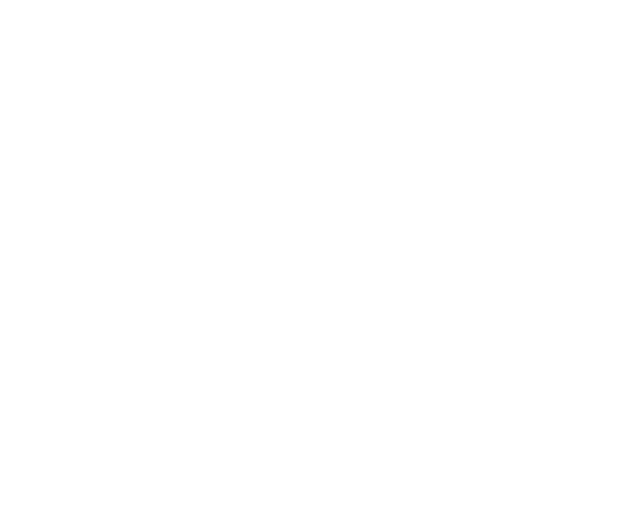
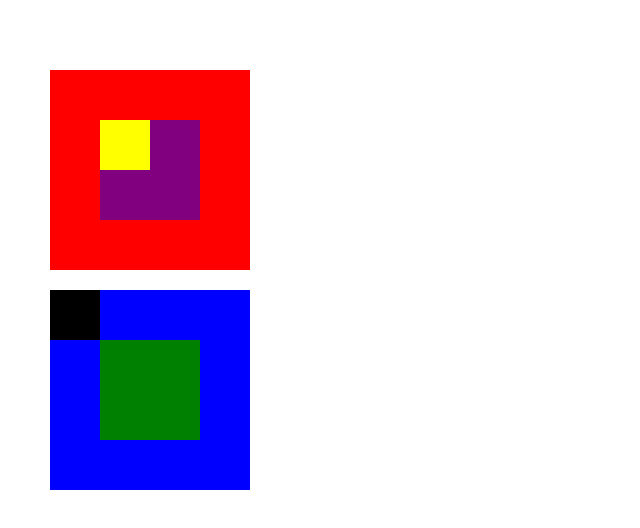
Before and after one commit to miriampc/ejer1-Esquemas, a plain HTML site: page index.html in a window 1280 px wide. Shown: the whole page, without its empty margins (0-640 px from the left). Drawn offline with Linux system fonts and the light colour scheme.

Commit message:
creacion de elementos caja con js

```diff
--- a/assets/css/main.css
+++ b/assets/css/main.css
@@ -0,0 +1,55 @@
+body{
+  margin: 0;
+  padding: 0;
+}
+
+.contenedor{
+  padding: 50px;
+}
+
+.caja200{
+  width: 200px;
+  height: 200px;
+  position: relative;
+}
+
+.caja100{
+  width: 100px;
+  height: 100px;
+  position: absolute;
+  top: 50px;
+  left: 50px;
+}
+
+.caja50{
+  width: 50px;
+  height: 50px;
+}
+
+#red{
+  background: red;
+  margin: 20px 0;
+}
+
+#purple{
+  background: purple;
+}
+
+#yellow{
+  background: yellow;
+}
+
+#blue{
+  background: blue;
+}
+
+#green{
+  background: green;
+}
+
+#black{
+  background: black;
+  position: absolute;
+  top: -50px;
+  left: -50px;
+}
--- a/assets/js/main.js
+++ b/assets/js/main.js
@@ -0,0 +1,25 @@
+var objetoCaja=[{size1:'200', color1:'red', size2:'100', color2:'purple', size3:'50', color3:'yellow'},
+                {size1:'200', color1:'blue', size2:'100', color2:'green', size3:'50', color3:'black'}];
+
+window.addEventListener('load',function(){
+  console.log("ddasd");
+  var contenedor=document.getElementById('contenedor');
+
+  objetoCaja.forEach(function(e){
+    var cajaPadre=document.createElement('div');
+    var cajaHijo=document.createElement('div');
+    var cajaNieto=document.createElement('div');
+
+    cajaPadre.setAttribute("id",e.color1);
+    cajaPadre.setAttribute("class","caja"+e.size1);
+    cajaHijo.setAttribute("id",e.color2);
+    cajaHijo.setAttribute("class","caja"+e.size2);
+    cajaNieto.setAttribute("id",e.color3);
+    cajaNieto.setAttribute("class","caja"+e.size3);
+
+    cajaHijo.appendChild(cajaNieto);
+    cajaPadre.appendChild(cajaHijo);
+    contenedor.appendChild(cajaPadre);
+  });
+
+});
--- a/index.html
+++ b/index.html
@@ -8,7 +8,7 @@
   <link rel="stylesheet" href="assets/css/main.css">
 </head>
 <body>
-  <div class="contenedor">
+  <div class="contenedor" id="contenedor">
 
   </div>
   <script type="text/javascript" src="assets/js/main.js"></script>
```
